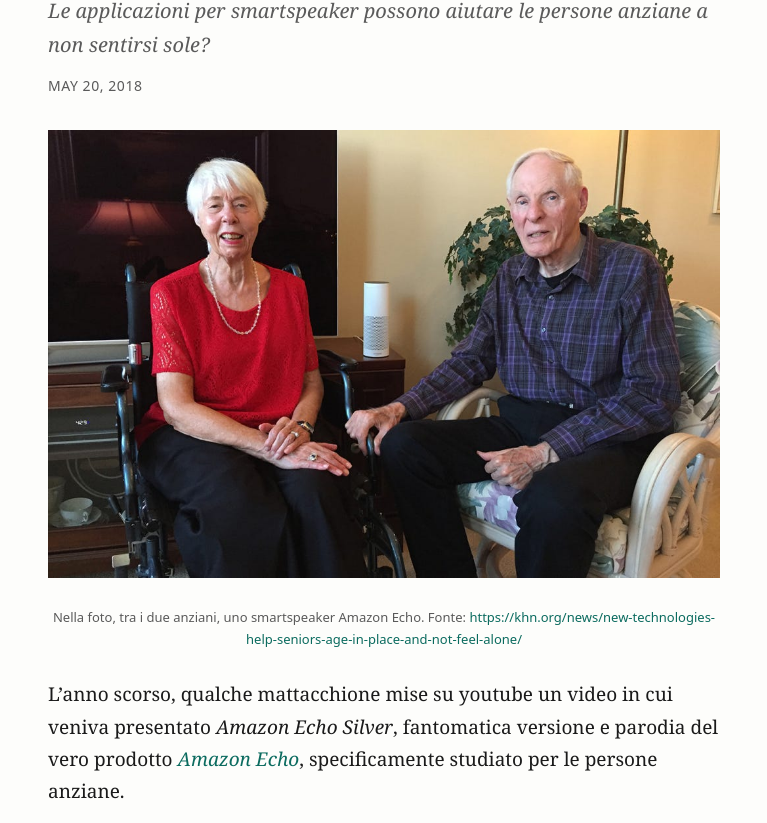
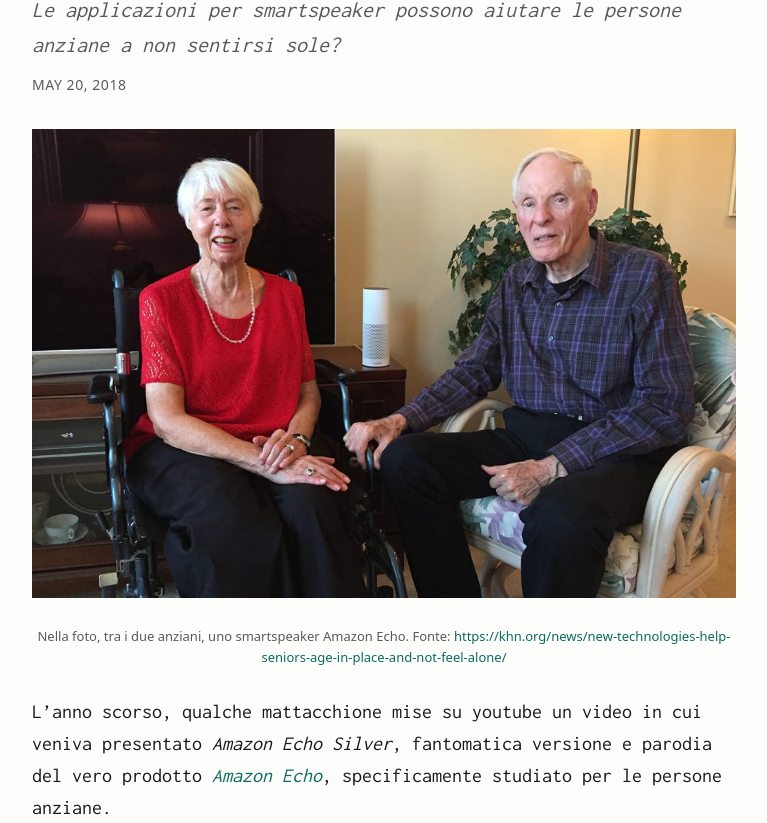
Before and after one commit to solyarisoftware/solyarisoftware.github.io, a plain HTML site: page assistenza-vocale-per-la-terza-eta.html in a window 1280 px wide. Shown: the part 229-1052 px from the top of the page, without its empty margins (256-1023 px from the left). Drawn offline with Linux system fonts and the light colour scheme.

Commit message:
Carattere Inconsolata, come il blog di antirez
Il testo degli articoli passa dal serif Georgia al monospace Inconsolata,
servito da casa nostra (static/fonts/, 69 KB in due sottoinsiemi woff2,
licenza OFL accanto ai file).

antirez lo chiede a Google Fonts con un <link> su http:// mentre il suo sito
sta su https://: il browser gli blocca il mixed content e li' si vede il
fallback Courier. Qui il file e' locale, quindi il carattere e' davvero
quello.

Corpo a 20 px (antirez usa 18) e riga 1.6 (lui 1.3): il monospace legge piu'
grosso del serif a pari px, ma senza un po' d'aria in piu' i pezzi lunghi si
affaticano. Titoli riscalati di conseguenza, colonna a 704 px = 70 caratteri.

Lo sfondo scuro resta quello di prima.

```diff
--- a/css/style.css
+++ b/css/style.css
@@ -1,4 +1,39 @@
 /* ConvComp.it — foglio di stile unico, nessuna dipendenza esterna. */
+
+/* ---------------------------------------------------------------------------
+   Inconsolata — SIL Open Font License 1.1, vedi static/fonts/OFL.txt.
+
+   E' il carattere del blog di antirez (antirez.com), che lo chiede a Google
+   Fonts con un <link> su http:// mentre il suo sito sta su https://: il
+   browser blocca il mixed content, quindi li' si vede il fallback Courier.
+   Qui il file e' servito da casa nostra: nessuna richiesta a terzi, nessun
+   blocco, e il carattere e' davvero quello.
+
+   E' un font variabile: un file solo copre i pesi da 400 a 700.
+   --------------------------------------------------------------------------- */
+@font-face {
+  font-family: 'Inconsolata';
+  font-style: normal;
+  font-weight: 400 700;
+  font-display: swap;
+  src: url('/fonts/inconsolata-latin.woff2') format('woff2');
+  unicode-range: U+0000-00FF, U+0131, U+0152-0153, U+02BB-02BC, U+02C6, U+02DA,
+    U+02DC, U+0304, U+0308, U+0329, U+2000-206F, U+20AC, U+2122, U+2191, U+2193,
+    U+2212, U+2215, U+FEFF, U+FFFD;
+}
+
+/* accenti e segni che non stanno nel sottoinsieme latino (per l'italiano:
+   un po' ridondante, ma cosi' nessuna parola cade fuori) */
+@font-face {
+  font-family: 'Inconsolata';
+  font-style: normal;
+  font-weight: 400 700;
+  font-display: swap;
+  src: url('/fonts/inconsolata-latin-ext.woff2') format('woff2');
+  unicode-range: U+0100-02BA, U+02BD-02C5, U+02C7-02CC, U+02CE-02D7, U+02DD-02FF,
+    U+0304, U+0308, U+0329, U+1D00-1DBF, U+1E00-1E9F, U+1EF2-1EFF, U+2020,
+    U+20A0-20AB, U+20AD-20C0, U+2113, U+2C60-2C7F, U+A720-A7FF;
+}
 
 :root {
   --fg: #1a1a1a;
@@ -8,7 +43,7 @@
   --accent-soft: #e6f2ef;
   --rule: #e3e3dd;
   --code-bg: #f4f4f0;
-  --maxw: 42rem;
+  --maxw: 44rem;
 }
 
 @media (prefers-color-scheme: dark) {
@@ -32,7 +67,13 @@ body {
   padding: 0 1.25rem 4rem;
   background: var(--bg);
   color: var(--fg);
-  font: 400 1.1875rem/1.7 Georgia, "Iowan Old Style", "Times New Roman", serif;
+  /* Corpo in monospace come antirez, ma a 20 px invece dei suoi 18 e con
+     riga 1.6 invece di 1.3: il monospace legge piu' grosso del serif a pari
+     px, e senza un po' d'aria in piu' i pezzi lunghi si affaticano. */
+  font-family: 'Inconsolata', ui-monospace, "SF Mono", Menlo, Consolas, monospace;
+  font-size: 1.25rem;
+  line-height: 1.6;
+  font-weight: 400;
   text-rendering: optimizeLegibility;
 }
 
@@ -68,7 +109,7 @@ a:hover { text-decoration: underline; }
   justify-content: space-between;
 }
 
-.site-title { font-size: 1.5rem; letter-spacing: .02em; font-weight: 700; }
+.site-title { font-size: 1.625rem; letter-spacing: .02em; font-weight: 700; }
 .site-title a { color: var(--fg); }
 .site-tagline { display: block; font-size: .875rem; color: var(--fg-soft); font-style: italic; }
 
@@ -93,7 +134,7 @@ a:hover { text-decoration: underline; }
 .card { padding-bottom: 2.25rem; margin-bottom: 2.25rem; border-bottom: 1px solid var(--rule); }
 .card:last-child { border-bottom: 0; }
 
-.card-title { margin: 0 0 .25rem; font-size: 1.625rem; line-height: 1.3; }
+.card-title { margin: 0 0 .25rem; font-size: 1.75rem; line-height: 1.3; }
 .card-title a { color: var(--fg); }
 .card-title a:hover { color: var(--accent); }
 
@@ -114,14 +155,14 @@ a:hover { text-decoration: underline; }
 
 .post { margin-top: 3rem; }
 
-.post-title { margin: 0 0 .5rem; font-size: 2.125rem; line-height: 1.22; letter-spacing: -.01em; }
-.post-subtitle { margin: 0 0 .75rem; font-size: 1.25rem; font-style: italic; color: var(--fg-soft); }
+.post-title { margin: 0 0 .5rem; font-size: 2rem; line-height: 1.25; letter-spacing: -.01em; }
+.post-subtitle { margin: 0 0 .75rem; font-size: 1.375rem; font-style: italic; color: var(--fg-soft); }
 
 .post-body { margin-top: 2rem; }
-.post-body h2 { margin: 2.5rem 0 .75rem; font-size: 1.5625rem; line-height: 1.3; }
-.post-body h3 { margin: 2rem 0 .5rem; font-size: 1.375rem; }
+.post-body h2 { margin: 2.5rem 0 .75rem; font-size: 1.625rem; line-height: 1.3; }
+.post-body h3 { margin: 2rem 0 .5rem; font-size: 1.4375rem; }
 .post-body h4 {
-  margin: 2rem 0 .5rem; font-size: 1.1875rem; letter-spacing: .02em;
+  margin: 2rem 0 .5rem; font-size: 1.3125rem; letter-spacing: .02em;
 }
 .post-body ul, .post-body ol { padding-left: 1.5rem; }
 .post-body li { margin-bottom: .35rem; }
@@ -133,12 +174,12 @@ a:hover { text-decoration: underline; }
   border-left: 3px solid var(--accent); color: var(--fg-soft);
 }
 .post-body code {
-  font-family: ui-monospace, "SF Mono", Menlo, Consolas, monospace;
+  font-family: 'Inconsolata', ui-monospace, "SF Mono", Menlo, Consolas, monospace;
   font-size: .875em; background: var(--code-bg); padding: .15em .35em; border-radius: 3px;
 }
 .post-body pre {
   background: var(--code-bg); padding: 1rem 1.125rem; border-radius: 6px;
-  overflow-x: auto; font-size: .9375rem; line-height: 1.55;
+  overflow-x: auto; font-size: .9375em; line-height: 1.55;
 }
 .post-body pre code { background: none; padding: 0; font-size: inherit; }
 .post-body hr { border: 0; border-top: 1px solid var(--rule); margin: 2.5rem 0; }
```
Also changed, not shown: fonts/OFL.txt (added), fonts/inconsolata-latin-ext.woff2 (added), fonts/inconsolata-latin.woff2 (added).
